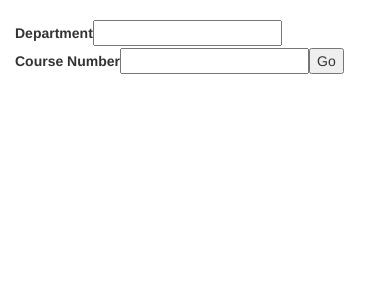
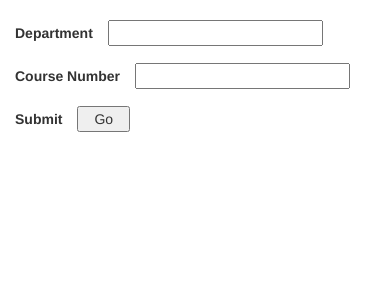
Before and after one commit to riggtravis/AleDB, a CodeIgniter app: page /index.php/professor/create_course in a window 390 px wide. Shown: the part 50-350 px from the top of the page. Run offline with CodeIgniter, Linux system fonts and the light colour scheme; some libraries are stand-ins or nearby versions.

Commit message:
Made things more bootstrappy

```diff
--- a/application/views/create_course.php
+++ b/application/views/create_course.php
@@ -10,26 +10,63 @@
 		//	requirements the data must meet.
 		// Add the bootstrap information
 		echo form_open("professor/course_validate", array('class' => 'form-horizontal', 'role' => 'form'));
+	?>
+	<div class="form-group">
+		<?php
+			echo form_label(
+				'Department',
+				'department',
+				array(
+					'class' => 'col-sm-1 col-md-1 col-lg-1',
+				)
+			);
 
-		echo form_label('Department', 'department');
 			$department = array(
 				'department'	=> 'department',
 				'id'			=> 'department',
 				'value'			=> set_value('department'),
 				'name'			=> 'department',
-			'maxlength'		=> '5'
+				'maxlength'		=> '5',
+				'class' => 'col-sm-1 col-md-1 col-lg-1'
 			);
 			echo form_input($department);
-
-		echo form_label('Course Number', 'coursenum');
+		?>
+	</div>
+	<div class="form-group">
+		<?php
+			echo form_label(
+				'Course Number',
+				'coursenum',
+				array('class' => 'col-sm-1 col-md-1 col-lg-1')
+			);
 			$coursenum = array(
 				'coursenum'		=> 'coursenum',
 				'id'			=> 'coursenum',
 				'value'			=> set_value('000'),
 				'name'			=> 'coursenum',
+				'class' => 'col-sm-1 col-md-1 col-lg-1'
 			);
 			echo form_input($coursenum);
-		echo form_submit('submit', 'Go');
+		?>
+	</div>
+	<div class="form-group">
+		<?php
+			echo form_label(
+				'Submit',
+				'submit',
+				array('class' => 'col-sm-1 col-md-1 col-lg-1')
+			);
+			$go = array(
+				'submit'	=> 'submit',
+				'id'		=> 'submit',
+				'name'		=> 'submit',
+				'value'		=> 'Go',
+				'class' => 'col-sm-1 col-md-1 col-lg-1'
+			);
+			echo form_submit($go);
+		?>
+	</div>
+	<?php
 		echo form_close();
 	?>
 </div>
```
Lines whose indentation alone changed are shown as unchanged.
